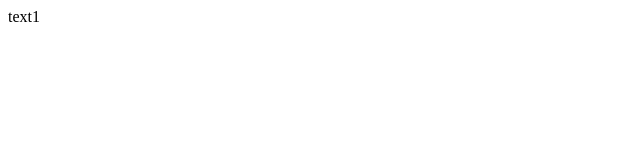
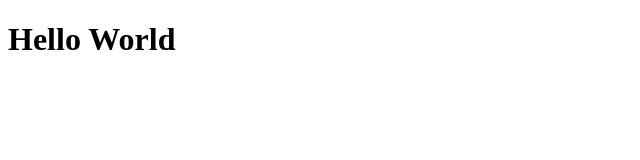
Before and after one commit to telis-man/todo-list, a plain HTML site: page index.html in a window 1280 px wide. Shown: the whole page, without its empty margins (0-640 px from the left). Drawn offline with Linux system fonts and the light colour scheme.

Commit message:
pridedu faila

```diff
--- a/index.html
+++ b/index.html
@@ -7,6 +7,6 @@
     <title>Document</title>
   </head>
   <body>
-    text1
+    <h1>Hello World</h1>
   </body>
 </html>
```
